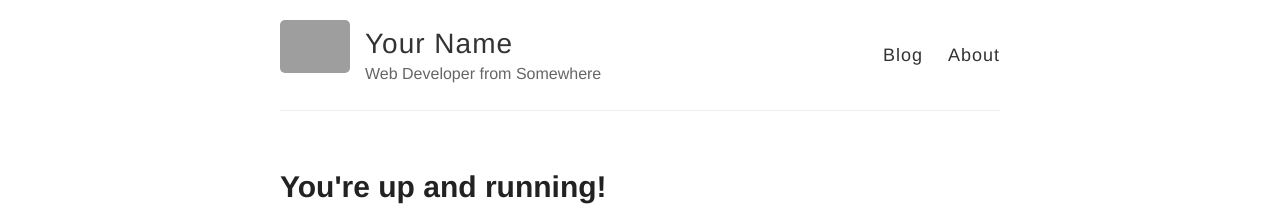
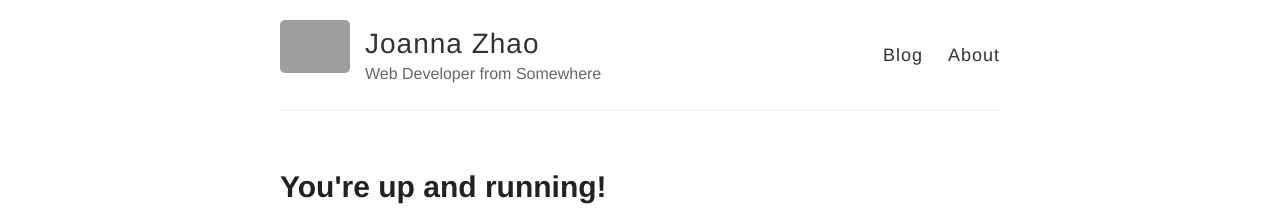
Before and after one commit to jzhaoo/jzhaoo.github.io, a Jekyll site: the page built from index.html, in a window 1280 px wide. Shown: the top 222 px of the page. Built offline with Jekyll 4.4.1, drawn with Linux system fonts in a browser that asks for light colours; grey boxes are pictures that could not be loaded.

Commit message:
Add name to config

```diff
--- a/_config.yml
+++ b/_config.yml
@@ -3,7 +3,7 @@
 #
 
 # Name of your site (displayed in the header)
-name: Your Name
+name: Joanna Zhao
 
 # Short bio or description (displayed in the header)
 description: Web Developer from Somewhere
```
